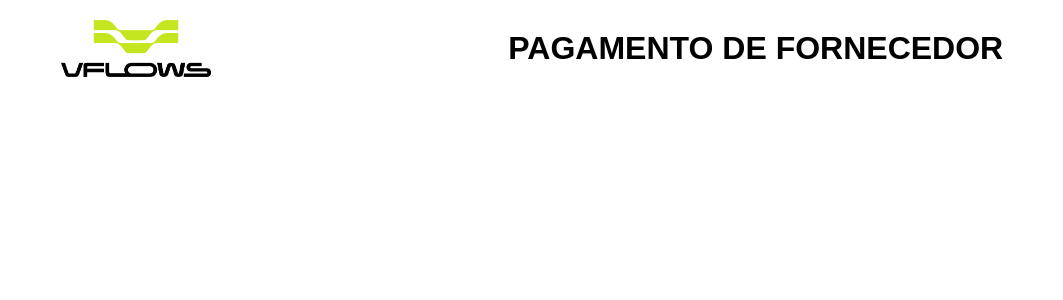
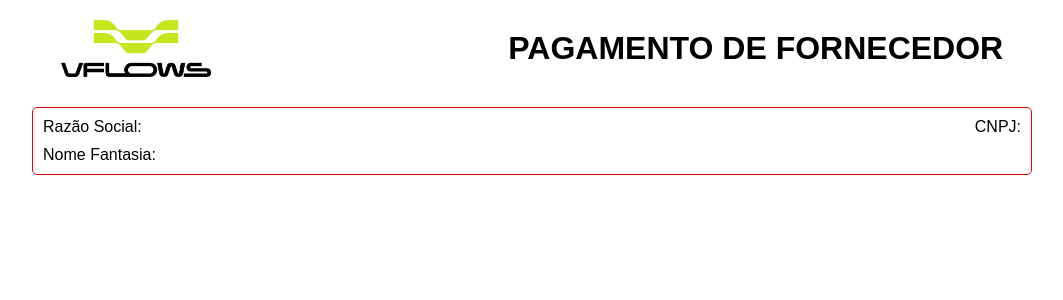
Before and after one commit to danieljosias/Test-Front-End-VFlows, a React (Vite) app: page /contracts in a window 1280 px wide. Shown: the top 300 px of the page, without its empty margins (108-1171 px from the left). Built offline with nearby package versions, Linux system fonts and the light colour scheme.

Commit message:
feat: componente dos dados do fornecedor

```diff
--- a/src/components/Header/index.jsx
+++ b/src/components/Header/index.jsx
@@ -7,11 +7,6 @@ export default function header() {
     <Header>
       <Logo src={logo} alt='logo do site'/>
       <Title>Pagamento de Fornecedor</Title>
-     {/*  <Container>
-        <Text>Razão Social: </Text>
-        <Text>Nome Fantasia: </Text>
-        <Text>CNPJ: </Text>
-      </Container> */}
     </Header>
   )
 }
--- /dev/null
+++ b/src/components/SupplierData/index.jsx
@@ -0,0 +1,18 @@
+import React from 'react'
+import { Container, Wrapper, Left, Right, Text } from './styles'
+
+export default function SupplierData() {
+  return (
+    <Container>
+      <Wrapper>
+        <Left>
+          <Text>Razão Social: </Text>
+          <Text>Nome Fantasia: </Text>
+        </Left>
+        <Right>
+          <Text>CNPJ: </Text>
+        </Right>
+      </Wrapper>
+    </Container>
+  )
+}
--- /dev/null
+++ b/src/components/SupplierData/styles.js
@@ -0,0 +1,36 @@
+import styled from 'styled-components';
+
+export const Container = styled.div`
+    display: flex;
+    justify-content: center;
+`;
+
+export const Wrapper = styled.div`
+    border: 1px solid var(--red);
+    margin: 10px;
+    border-radius: 5px;
+    gap: 10px;
+    display: flex;
+    justify-content: space-between;
+
+    @media (max-width: 1024px){
+        width: 800px;
+    }
+
+    @media (max-width: 1440px){
+        width: 1000px;
+    }
+`
+
+export const Left = styled.div`
+    display: flex;
+    flex-direction: column;
+    gap: 10px;
+    padding: 10px;
+`;
+
+export const Right = styled.div`
+    padding: 10px;
+`;
+
+export const Text = styled.p``;
--- a/src/pages/Contracts/index.jsx
+++ b/src/pages/Contracts/index.jsx
@@ -1,10 +1,12 @@
 import React from 'react'
 import Header from '../../components/Header'
+import SupplierData from '../../components/SupplierData'
 
 export default function index() {
   return (
     <>
-        <Header/>
+      <Header/>
+      <SupplierData/>
     </>
   )
 }
```
